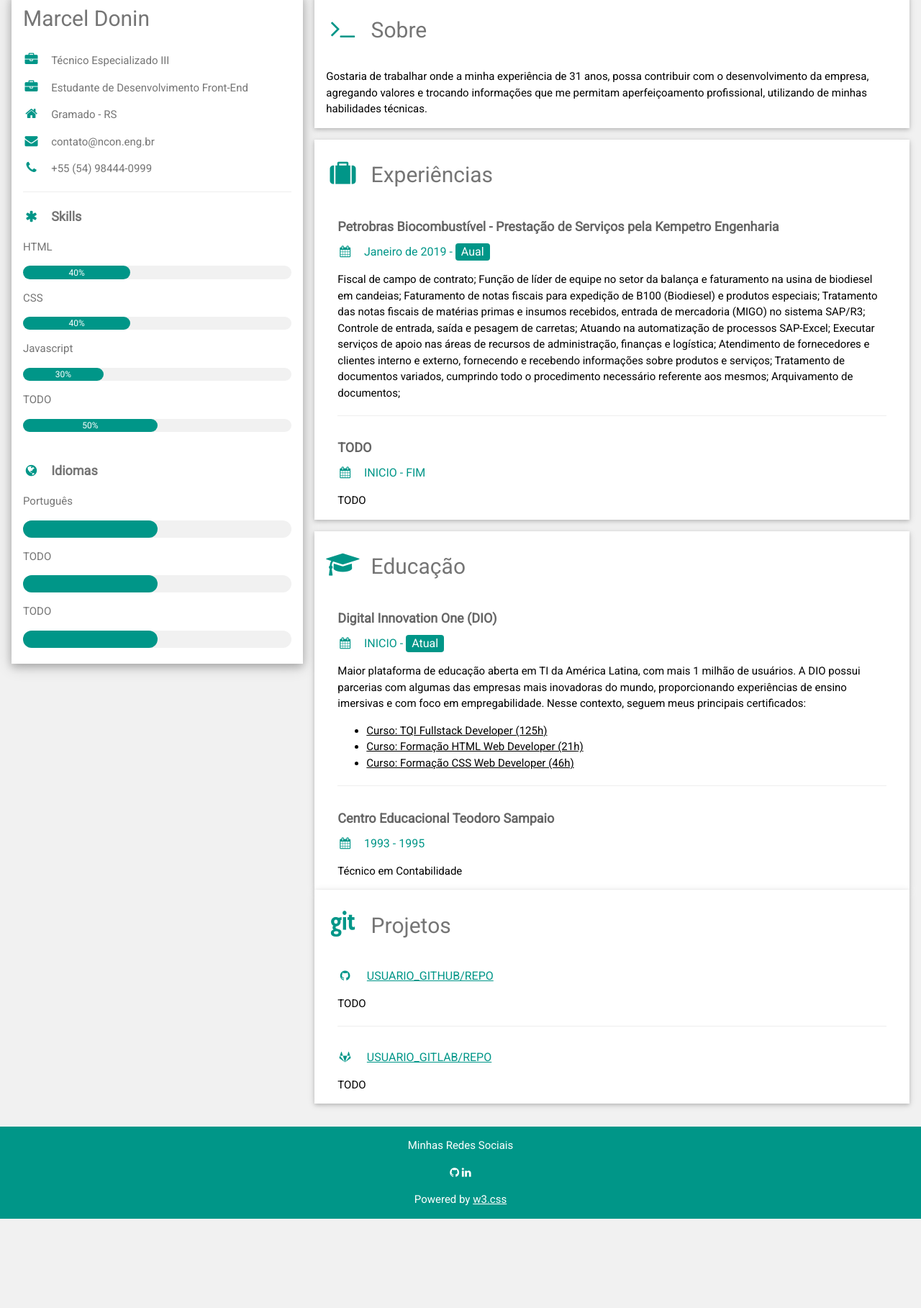
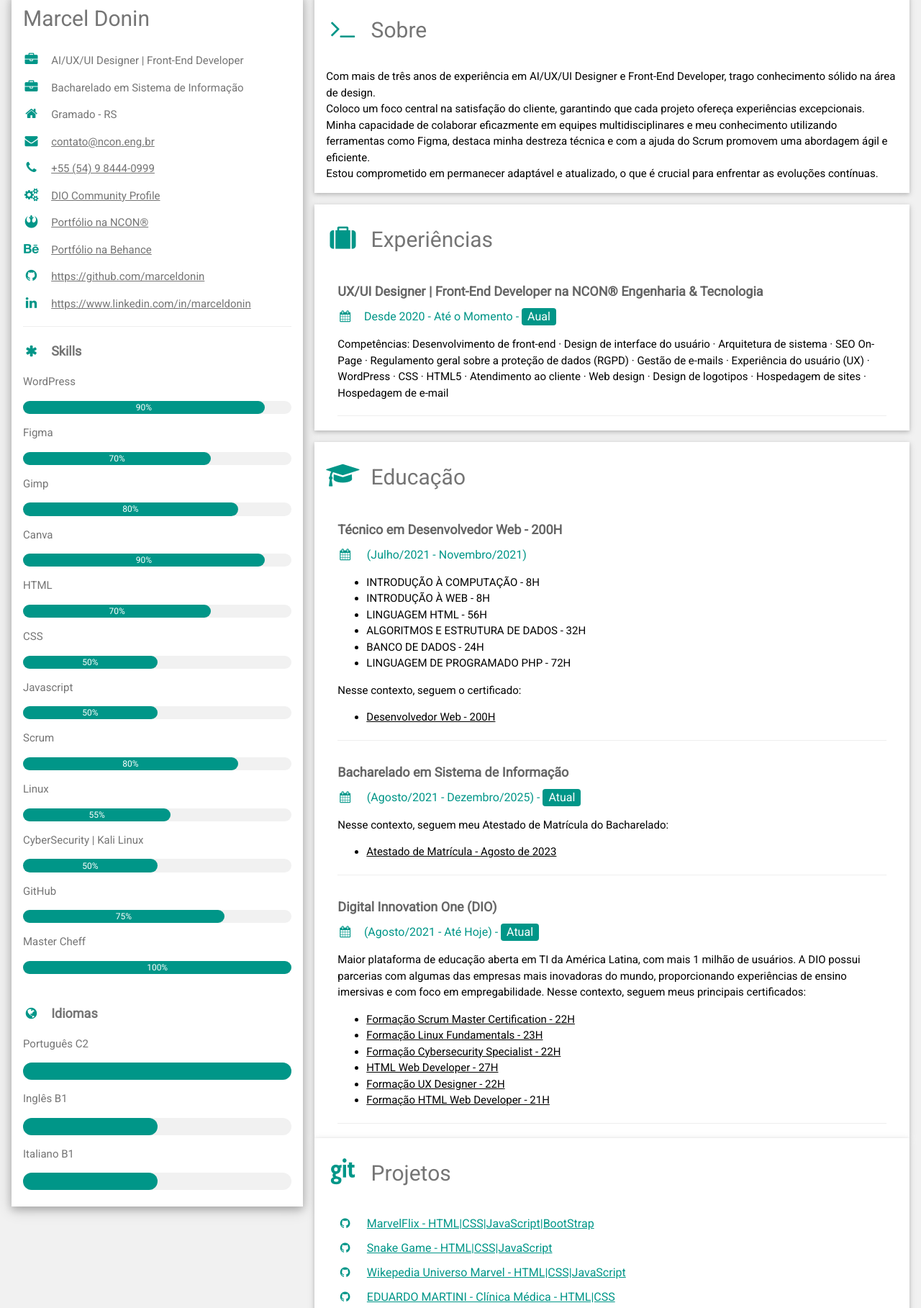
Before and after one commit to marceldonin/cv, a plain HTML site: page index.html in a window 1280 px wide. Shown: the part 23-1840 px from the top of the page at 72% size. Before the commit the page ends 1716 px from the top, so only its background shows below. Drawn offline with nearby package versions, Linux system fonts and the light colour scheme.

Commit message:
CV version: 2.0

```diff
--- a/index.html
+++ b/index.html
@@ -1,6 +1,20 @@
+<!--
+Theme Name:
+Theme URI:
+Author: Marcel Donin
+Author URI: https://github.com/marceldonin
+Description:
+Data:
+Version: 1.0
+
+    <link rel="stylesheet" href="style.css">
+--------------------------------------------
+-->
+
+
 <!DOCTYPE html>
-<!-- @falvojr: Reference article https://www.w3schools.com/howto/howto_website_create_resume.asp -->
-<!-- @falvojr: Useful link to use fontawesome (fa) icons: https://fontawesome.com/v4/icons/ -->
+<!-- Reference article https://www.w3schools.com/howto/howto_website_create_resume.asp -->
+<!-- Useful link to use fontawesome (fa) icons: https://fontawesome.com/v4/icons/ -->
 <html lang="pt-BR">
 
   <head>
@@ -15,6 +29,7 @@
 
     <style>
       html,body,h1,h2,h3,h4,h5,h6 {font-family: "Roboto", sans-serif}
+
     </style>
 
   </head>
@@ -31,51 +46,99 @@
         <div class="w3-third">
 
           <div class="w3-white w3-text-grey w3-card-4">
-            <!-- @falvojr: This container has been modified to not use a profile picture. -->
+            <!-- This container has been modified to not use a profile picture. -->
             <div class="w3-container">
               <h2>Marcel Donin</h2>
             </div>
             <div class="w3-container">
-              <p><i class="fa fa-briefcase fa-fw w3-margin-right w3-large w3-text-teal"></i>Técnico Especializado III</p>
-              <p><i class="fa fa-briefcase fa-fw w3-margin-right w3-large w3-text-teal"></i>Estudante de Desenvolvimento Front-End</p>
+              <p><i class="fa fa-briefcase fa-fw w3-margin-right w3-large w3-text-teal"></i>AI/UX/UI Designer | Front-End Developer</p>
+
+              <p><i class="fa fa-briefcase fa-fw w3-margin-right w3-large w3-text-teal"></i>Bacharelado em Sistema de Informação</p>
+
               <p><i class="fa fa-home fa-fw w3-margin-right w3-large w3-text-teal"></i>Gramado - RS</p>
-              <p><i class="fa fa-envelope fa-fw w3-margin-right w3-large w3-text-teal"></i>contato@ncon.eng.br</p>
-              <p><i class="fa fa-phone fa-fw w3-margin-right w3-large w3-text-teal"></i>+55 (54) 98444-0999</p>
+
+              <p><a href="mailto:contato@ncon.eng.br"><i class="fa fa-envelope fa-fw w3-margin-right w3-large w3-text-teal"></i>contato@ncon.eng.br</a></p>
+
+              <p><i class="fa fa-phone fa-fw w3-margin-right w3-large w3-text-teal"></i><a href="https://api.whatsapp.com/send?phone=https://api.whatsapp.com/send?phone=5554984440999&text=Ol%C3%A1%2C%20Marcel" target="_blank">+55 (54) 9 8444-0999</a></p>
+
+              <p><i class="fa fa-cogs fa-fw w3-margin-right w3-large w3-text-teal"></i><a href="https://www.dio.me/users/mdonin" target="_blank">DIO Community Profile</a></p>
+
+              <p><i class="fa fa-rebel fa-fw w3-margin-right w3-large w3-text-teal" aria-hidden="true"></i><a href="https://www.ncon.eng.br/portfolio/" target="_blank">Portfólio na NCON®</a></p>
+
+              <p><i class="fa fa-behance fa-fw w3-margin-right w3-large w3-text-teal"aria-hidden="true"></i><a href="https://www.behance.net/marceldonin" target="_blank">Portfólio na Behance</a></p>
+
+              <p><a href="https://github.com/marceldonin" target="_blank"><i class="fa fa-github fa-fw w3-margin-right w3-large w3-text-teal"></i>https://github.com/marceldonin</a></p>
+
+              <p><a href="https://www.linkedin.com/in/marceldonin" target="_blank"><i class="fa fa-linkedin fa-fw w3-margin-right w3-large w3-text-teal"></i>https://www.linkedin.com/in/marceldonin</a></p>
+
               <hr>
 
               <p class="w3-large">
                 <b><i class="fa fa-asterisk fa-fw w3-margin-right w3-text-teal"></i>Skills</b>
               </p>
+              <p>WordPress</p>
+              <div class="w3-light-grey w3-round-xlarge w3-small">
+                <div class="w3-container w3-center w3-round-xlarge w3-teal" style="width:90%">90%</div>
+              </div>
+              <p>Figma</p>
+              <div class="w3-light-grey w3-round-xlarge w3-small">
+                <div class="w3-container w3-center w3-round-xlarge w3-teal" style="width:70%">70%</div>
+              </div>
+              <p>Gimp</p>
+              <div class="w3-light-grey w3-round-xlarge w3-small">
+                <div class="w3-container w3-center w3-round-xlarge w3-teal" style="width:80%">80%</div>
+              </div>
+              <p>Canva</p>
+              <div class="w3-light-grey w3-round-xlarge w3-small">
+                <div class="w3-container w3-center w3-round-xlarge w3-teal" style="width:90%">90%</div>
+              </div>
               <p>HTML</p>
               <div class="w3-light-grey w3-round-xlarge w3-small">
-                <div class="w3-container w3-center w3-round-xlarge w3-teal" style="width:40%">40%</div>
+                <div class="w3-container w3-center w3-round-xlarge w3-teal" style="width:70%">70%</div>
               </div>
               <p>CSS</p>
               <div class="w3-light-grey w3-round-xlarge w3-small">
-                <div class="w3-container w3-center w3-round-xlarge w3-teal" style="width:40%">40%</div>
+                <div class="w3-container w3-center w3-round-xlarge w3-teal" style="width:50%">50%</div>
               </div>
               <p>Javascript</p>
               <div class="w3-light-grey w3-round-xlarge w3-small">
-                <div class="w3-container w3-center w3-round-xlarge w3-teal" style="width:30%">30%</div>
+                <div class="w3-container w3-center w3-round-xlarge w3-teal" style="width:50%">50%</div>
               </div>
-              <p>TODO</p>
+              <p>Scrum</p>
+              <div class="w3-light-grey w3-round-xlarge w3-small">
+                <div class="w3-container w3-center w3-round-xlarge w3-teal" style="width:80%">80%</div>
+              </div>
+              <p>Linux</p>
+              <div class="w3-light-grey w3-round-xlarge w3-small">
+                <div class="w3-container w3-center w3-round-xlarge w3-teal" style="width:55%">55%</div>
+              </div>
+              <p>CyberSecurity | Kali Linux</p>
               <div class="w3-light-grey w3-round-xlarge w3-small">
                 <div class="w3-container w3-center w3-round-xlarge w3-teal" style="width:50%">50%</div>
               </div>
+              <p>GitHub</p>
+              <div class="w3-light-grey w3-round-xlarge w3-small">
+                <div class="w3-container w3-center w3-round-xlarge w3-teal" style="width:75%">75%</div>
+              </div>
+              <p>Master Cheff</p>
+              <div class="w3-light-grey w3-round-xlarge w3-small">
+                <div class="w3-container w3-center w3-round-xlarge w3-teal" style="width:100%">100%</div>
+              </div>
+
               <br>
 
               <p class="w3-large w3-text-theme">
                 <b><i class="fa fa-globe fa-fw w3-margin-right w3-text-teal"></i>Idiomas</b>
               </p>
-              <p>Português</p>
+              <p>Português C2</p>
+              <div class="w3-light-grey w3-round-xlarge">
+                <div class="w3-round-xlarge w3-teal" style="height:24px;width:100%"></div>
+              </div>
+              <p>Inglês B1</p>
               <div class="w3-light-grey w3-round-xlarge">
                 <div class="w3-round-xlarge w3-teal" style="height:24px;width:50%"></div>
               </div>
-              <p>TODO</p>
-              <div class="w3-light-grey w3-round-xlarge">
-                <div class="w3-round-xlarge w3-teal" style="height:24px;width:50%"></div>
-              </div>
-              <p>TODO</p>
+              <p>Italiano B1</p>
               <div class="w3-light-grey w3-round-xlarge">
                 <div class="w3-round-xlarge w3-teal" style="height:24px;width:50%"></div>
               </div>
@@ -91,9 +154,16 @@
 
           <div class="w3-container w3-card w3-white w3-margin-bottom">
             <h2 class="w3-text-grey w3-padding-16"><i class="fa fa-terminal fa-fw w3-margin-right w3-xxlarge w3-text-teal"></i>Sobre</h2>
-            <p>Gostaria de trabalhar onde a minha experiência de 31 anos, possa contribuir com o
-              desenvolvimento da empresa, agregando valores e trocando informações que me permitam
-              aperfeiçoamento profissional, utilizando de minhas habilidades técnicas.</p>
+
+            <p>Com mais de três anos de experiência em AI/UX/UI Designer e Front-End Developer, trago conhecimento sólido na área de design.</br>
+
+            Coloco um foco central na satisfação do cliente, garantindo que cada projeto ofereça experiências excepcionais.</br>
+
+            Minha capacidade de colaborar eficazmente em equipes multidisciplinares e meu conhecimento utilizando ferramentas como Figma, destaca minha destreza técnica e com a ajuda do Scrum promovem uma abordagem ágil e eficiente.</br>
+
+            Estou comprometido em permanecer adaptável e atualizado, o que é crucial para enfrentar as evoluções contínuas.</p>
+
+            </p>
           </div>
 
           <div class="w3-container w3-card w3-white w3-margin-bottom">
@@ -101,50 +171,92 @@
               <i class="fa fa-suitcase fa-fw w3-margin-right w3-xxlarge w3-text-teal"></i>Experiências
             </h2>
             <div class="w3-container">
-              <h5 class="w3-opacity"><b>Petrobras Biocombustível - Prestação de Serviços pela Kempetro Engenharia</b></h5>
-              <h6 class="w3-text-teal"><i class="fa fa-calendar fa-fw w3-margin-right"></i>Janeiro de 2019 - <span class="w3-tag w3-teal w3-round">Aual</span></h6>
-              <p>Fiscal de campo de contrato; Função de líder de equipe no setor da balança e faturamento na usina de biodiesel em candeias; Faturamento de notas fiscais para expedição de B100 (Biodiesel) e produtos especiais; Tratamento
-                das notas fiscais de matérias primas e insumos recebidos, entrada de mercadoria (MIGO) no
-                sistema SAP/R3; Controle de entrada, saída e pesagem de carretas; Atuando na automatização de
-                processos SAP-Excel; Executar serviços de apoio nas áreas de recursos de administração,
-                finanças e logística; Atendimento de fornecedores e clientes interno e externo, fornecendo e
-                recebendo informações sobre produtos e serviços; Tratamento de documentos variados, cumprindo
-                todo o procedimento necessário referente aos mesmos; Arquivamento de documentos;</p>
+              <h5 class="w3-opacity"><b>UX/UI Designer | Front-End Developer na NCON® Engenharia & Tecnologia</b></h5>
+              <h6 class="w3-text-teal"><i class="fa fa-calendar fa-fw w3-margin-right"></i>Desde 2020 - Até o Momento - <span class="w3-tag w3-teal w3-round">Aual</span></h6>
+              <p>
+                Competências: Desenvolvimento de front-end · Design de interface do usuário · Arquitetura de sistema · SEO On-Page · Regulamento geral sobre a proteção de dados (RGPD) · Gestão de e-mails · Experiência do usuário (UX) · WordPress · CSS · HTML5 · Atendimento ao cliente · Web design · Design de logotipos · Hospedagem de sites · Hospedagem de e-mail
+            </p>
               <hr>
             </div>
-            <div class="w3-container">
-              <h5 class="w3-opacity"><b>TODO</b></h5>
-              <h6 class="w3-text-teal"><i class="fa fa-calendar fa-fw w3-margin-right"></i>INICIO - FIM</h6>
-              <p>TODO</p>
-            </div>
+
           </div>
 
+          <!--EDUCAÇÃO-->
           <div class="w3-container w3-card w3-white">
             <h2 class="w3-text-grey w3-padding-16">
               <i class="fa fa-graduation-cap fa-fw w3-margin-right w3-xxlarge w3-text-teal"></i>Educação
             </h2>
             <div class="w3-container">
+
+
+              <h5 class="w3-opacity"><b>
+                Técnico em Desenvolvedor Web - 200H</b></h5>
+              <h6 class="w3-text-teal"><i class="fa fa-calendar fa-fw w3-margin-right"></i>
+                (Julho/2021 - Novembro/2021)</h6>
+              <p>
+                <ul>
+                  <li>INTRODUÇÃO À COMPUTAÇÃO - 8H</li>
+                  <li>INTRODUÇÃO À WEB - 8H</li>
+                  <li>LINGUAGEM HTML - 56H</li>
+                  <li>ALGORITMOS E ESTRUTURA DE DADOS - 32H</li>
+                  <li>BANCO DE DADOS - 24H</li>
+                  <li>LINGUAGEM DE PROGRAMADO PHP - 72H</li>
+
+                </ul>
+              </p>
+               <p>
+                Nesse contexto, seguem o certificado:
+              </p>
+              <ul>
+                <li><a href="https://marceldonin.github.io/PORTFOLIO-CERTIFICATION/docs/Pronatec-Qualifica-Mais-200h-Programador-Web.pdf" target="_blank">Desenvolvedor Web - 200H</a></li>
+
+              </ul>
+              <hr>
+            </div>
+            <div class="w3-container">
+
+              <h5 class="w3-opacity"><b>
+                Bacharelado em Sistema de Informação</b></h5>
+              <h6 class="w3-text-teal"><i class="fa fa-calendar fa-fw w3-margin-right"></i>
+                (Agosto/2021 - Dezembro/2025) - <span class="w3-tag w3-teal w3-round">Atual</span></h6>
+              <p>
+                Nesse contexto, seguem meu Atestado de Matrícula do Bacharelado:
+              </p>
+              <ul>
+                <li><a href="https://marceldonin.github.io/PORTFOLIO-CERTIFICATION/docs/2023-2-AtestadoMatricula-UNIVERSIDADE-ANHEMBI-MORUMBI.pdf" target="_blank">Atestado de Matrícula - Agosto de 2023</a></li>
+
+              </ul>
+              <hr>
+            </div>
+
+            <div class="w3-container">
+
               <h5 class="w3-opacity"><b>Digital Innovation One (DIO)</b></h5>
-              <h6 class="w3-text-teal"><i class="fa fa-calendar fa-fw w3-margin-right"></i>INICIO - <span class="w3-tag w3-teal w3-round">Atual</span></h6>
+              <h6 class="w3-text-teal"><i class="fa fa-calendar fa-fw w3-margin-right"></i>(Agosto/2021 - Até Hoje) - <span class="w3-tag w3-teal w3-round">Atual</span></h6>
               <p>
                 Maior plataforma de educação aberta em TI da América Latina, com mais 1 milhão de usuários.
                 A DIO possui parcerias com algumas das empresas mais inovadoras do mundo, proporcionando experiências
                 de ensino imersivas e com foco em empregabilidade. Nesse contexto, seguem meus principais certificados:
               </p>
               <ul>
-                <li><a href="https://www.dio.me/certificate/6213111D" target="_blank">Curso: TQI Fullstack Developer (125h)</a></li>
-                <li><a href="https://www.dio.me/certificate/72361F24" target="_blank">Curso: Formação HTML Web Developer (21h)</a></li>
-                <li><a href="https://www.dio.me/certificate/64CE8868" target="_blank">Curso: Formação CSS Web Developer (46h)</a></li>
+                <li><a href="https://www.dio.me/certificate/AC69D8CE" target="_blank">Formação Scrum Master Certification - 22H</a></li>
+
+                <li><a href="https://www.dio.me/certificate/29313CCF" target="_blank">Formação Linux Fundamentals - 23H</a></li>
+
+                <li><a href="https://www.dio.me/certificate/E42B7E2D" target="_blank">Formação Cybersecurity Specialist - 22H</a></li>
+
+                <li><a href="https://www.dio.me/certificate/9C88A851" target="_blank">HTML Web Developer - 27H</a></li>
+
+                <li><a href="https://www.dio.me/certificate/1E4815B0" target="_blank">Formação UX Designer - 22H</a></li>
+
+                <li><a href="https://www.dio.me/certificate/D8B29E43" target="_blank">Formação HTML Web Developer - 21H</a></li>
+
               </ul>
               <hr>
             </div>
-            <div class="w3-container">
-              <h5 class="w3-opacity"><b>Centro Educacional Teodoro Sampaio</b></h5>
-              <h6 class="w3-text-teal"><i class="fa fa-calendar fa-fw w3-margin-right"></i>1993 - 1995</h6>
-              <p>Técnico em Contabilidade</p>
-            </div>
+
           </div>
-
+          <!--PROJETOS-->
           <div class="w3-container w3-card w3-white w3-margin-bottom">
             <h2 class="w3-text-grey w3-padding-16">
               <i class="fa fa-git fa-fw w3-margin-right w3-xxlarge w3-text-teal"></i>Projetos
@@ -152,17 +264,25 @@
             <div class="w3-container">
               <h6 class="w3-text-teal">
                 <i class="fa fa-github fa-fw w3-margin-right"></i>
-                <a href="LINK_GITHUB" target="_blank">USUARIO_GITHUB/REPO</a>
+                <a href="https://marceldonin.github.io/Bootcamp-HTML-Web-Developer/Desafio04MarvelFlix.html" target="_blank">MarvelFlix - HTML|CSS|JavaScript|BootStrap</a>
               </h6>
-              <p>TODO</p>
+              <h6 class="w3-text-teal">
+                <i class="fa fa-github fa-fw w3-margin-right"></i>
+                <a href="https://marceldonin.github.io/Bootcamp-HTML-Web-Developer/Desafio07Cobrinha.html" target="_blank">Snake Game - HTML|CSS|JavaScript</a>
+              </h6>
+              <h6 class="w3-text-teal">
+                <i class="fa fa-github fa-fw w3-margin-right"></i>
+                <a href="https://marceldonin.github.io/Formacao-HTML-Web-Developer/DESAFIO03_01home.html" target="_blank">Wikepedia Universo Marvel - HTML|CSS|JavaScript</a>
+              </h6>
+              <h6 class="w3-text-teal">
+                <i class="fa fa-github fa-fw w3-margin-right"></i>
+                <a href="https://marceldonin.github.io/Formacao-HTML-Web-Developer/desafio02_01home.html" target="_blank">EDUARDO MARTINI - Clínica Médica - HTML|CSS</a>
+              </h6>
+
+
               <hr>
             </div>
-            <div class="w3-container">
-              <h6 class="w3-text-teal">
-                <i class="fa fa-gitlab fa-fw w3-margin-right"></i>
-                <a href="LINK_GITLAB" target="_blank">USUARIO_GITLAB/REPO</a>
-              </h6>
-              <p>TODO</p>
+
             </div>
           </div>
 
```
